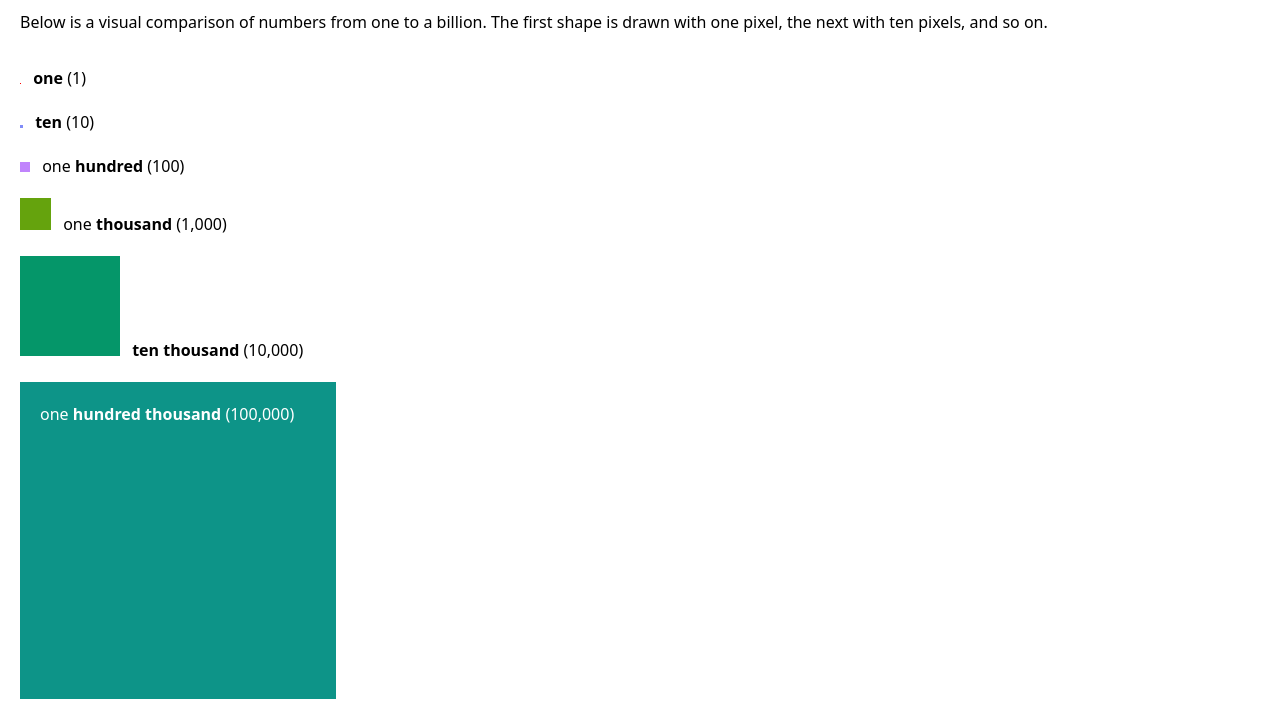
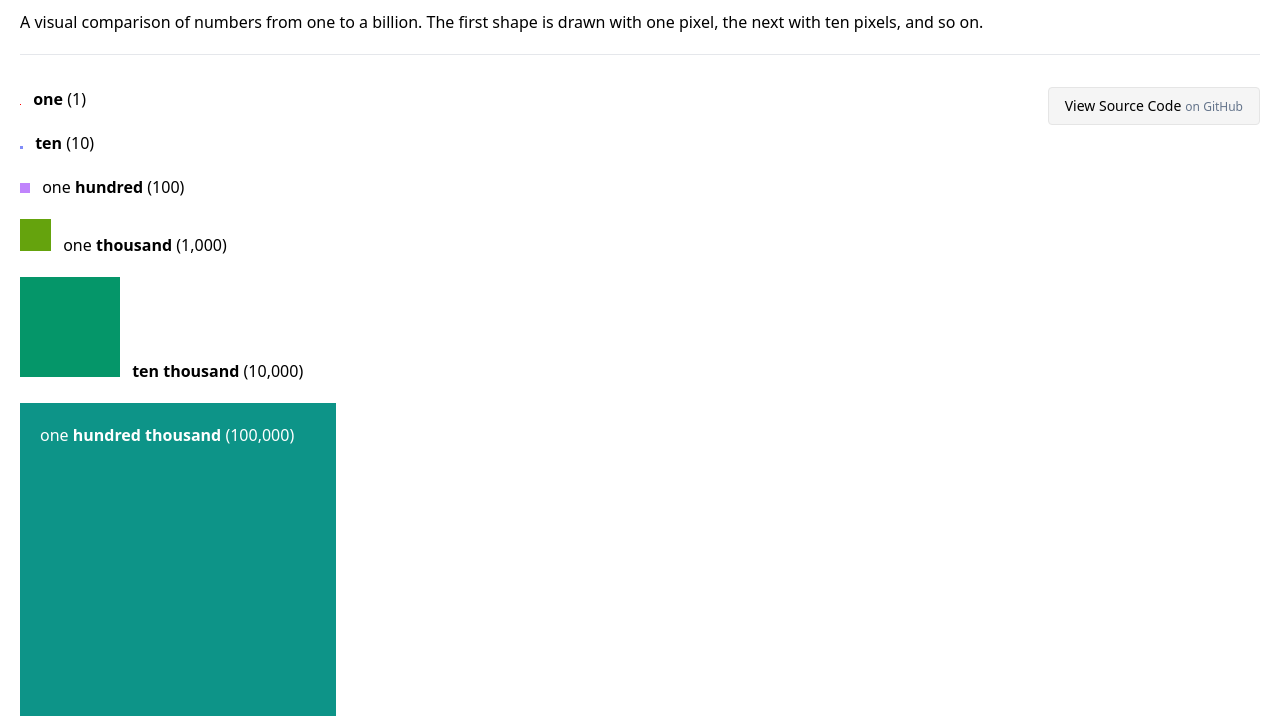
Before and after one commit to pseigo/what-does-a-billion-look-like, a plain HTML site: page index.html in a window 1280 px wide. Shown: the part 72-788 px from the top of the page. Drawn offline with nearby package versions, Linux system fonts and the light colour scheme.

Commit message:
Add source code link

```diff
--- a/index.html
+++ b/index.html
@@ -26,10 +26,33 @@
 
 <div class="mb-8">
   <h1 class="text-4xl">What does a billion look like?</h1>
-  <p class="mt-4">Below is a visual comparison of numbers from one to a billion. The first shape is drawn with one pixel, the next with ten pixels, and so on.</p>
+  <p class="mt-4 mb-5">A visual comparison of numbers from one to a billion. The first shape is drawn with one pixel, the next with ten pixels, and so on.</p>
+  <hr class="my-4 border-gray-200">
 </div>
 
 <div class="number-blocks">
+
+  <div class="float-right">
+    <a href="https://github.com/pseigo/what-does-a-billion-look-like"
+       target="_blank"
+       referrerpolicy="strict-origin-when-cross-origin">
+      <button>
+        <div class="py-2 px-4
+                    bg-neutral-100 hover:bg-neutral-300
+                    rounded border border-neutral-200
+                    text-sm font-medium text-black">
+          <div class="flex
+                      flex-col      md:flex-row
+                      items-center  md:items-baseline
+                      gap-0         md:gap-1">
+            <span>View Source Code</span>
+            <span class="text-xs text-slate-500">on GitHub</span>
+          </div>
+        </div>
+      </button>
+    </a>
+  </div>
+
   <div>
     <div class="one-block inline-block" style="background-color: red"></div>
     <p class="ml-2 inline-block"><strong>one</strong> (1)</p>
```
